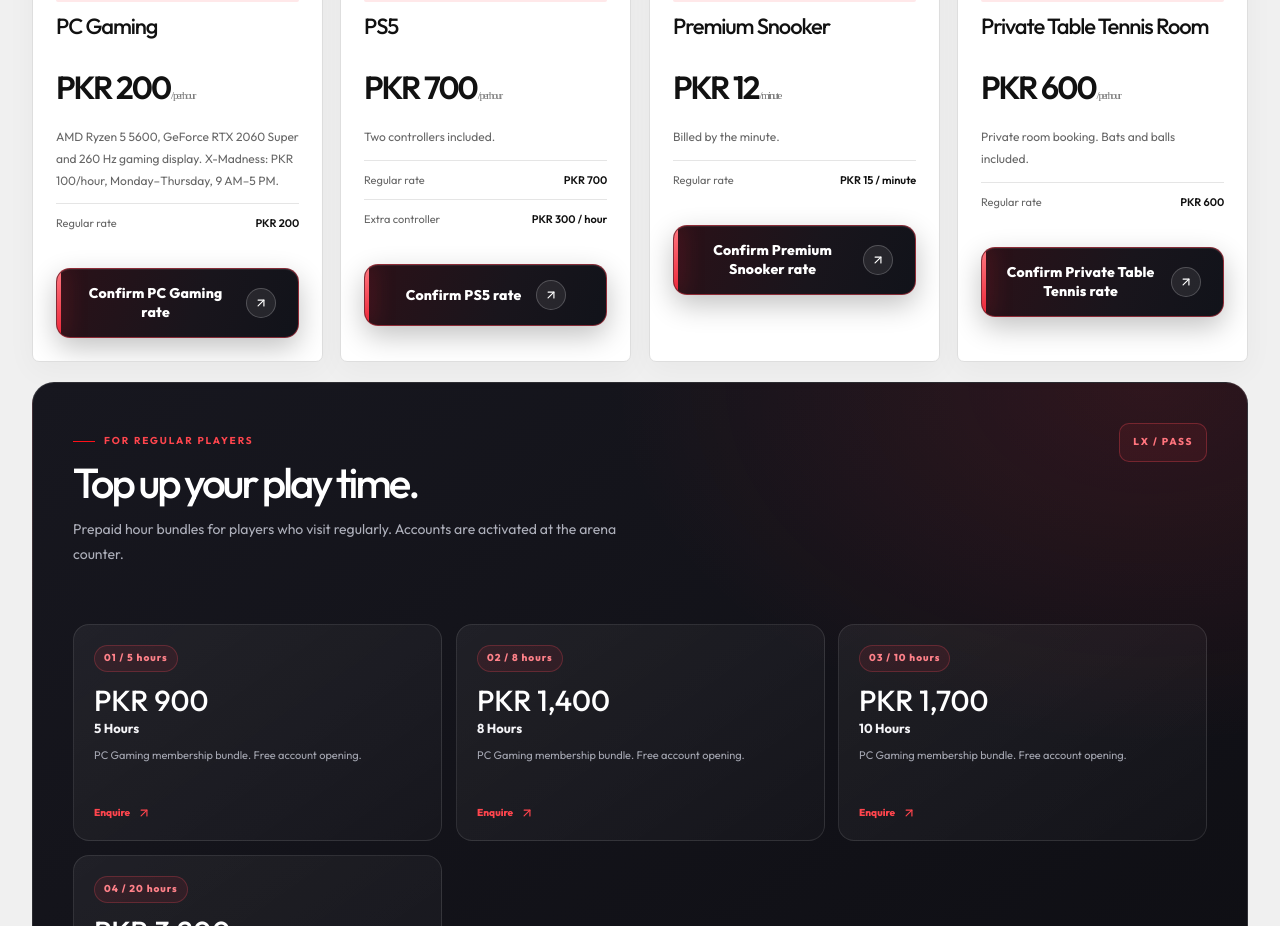
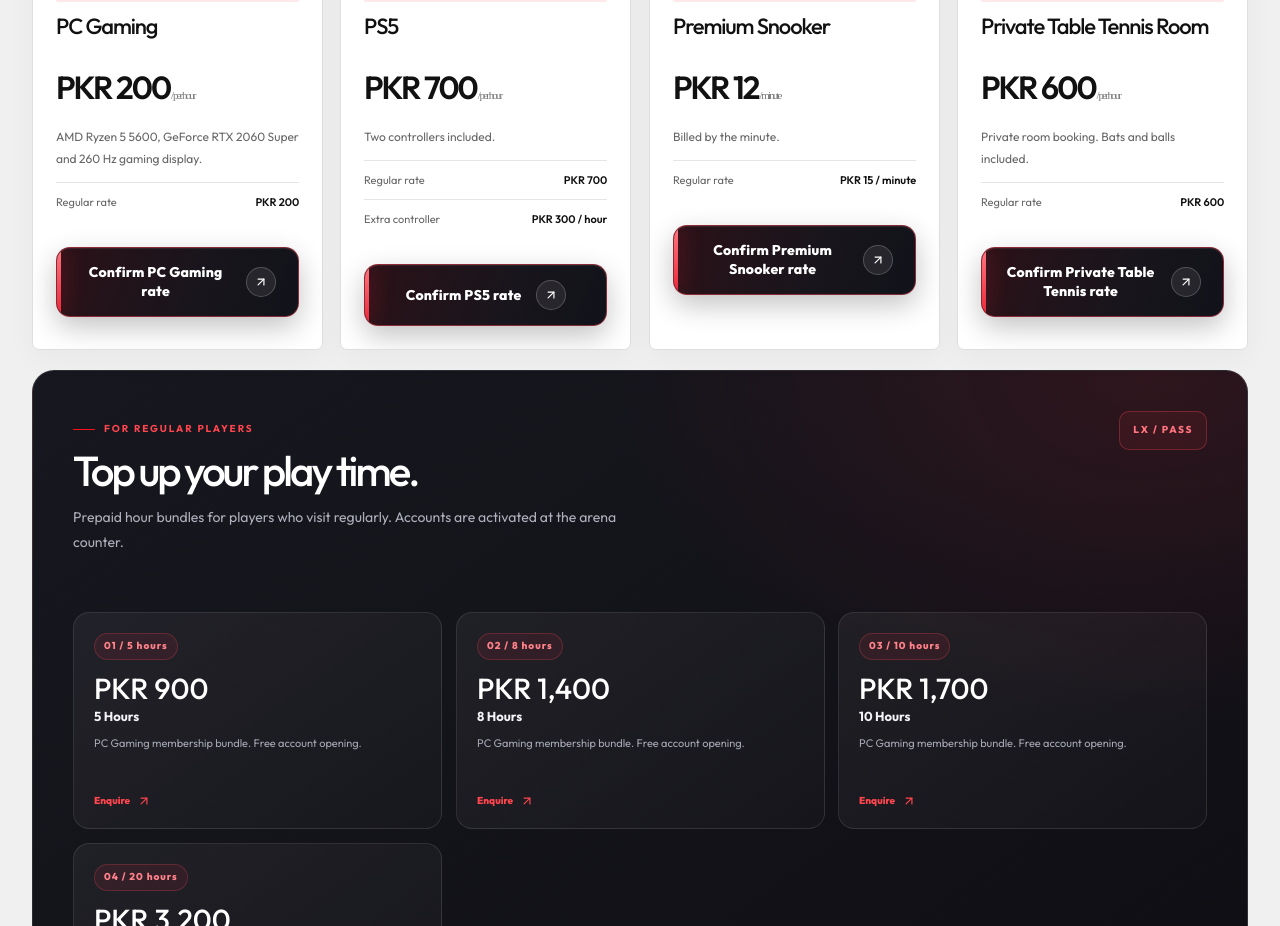
Before and after one commit to syedhussainabbaszaidi/levelxgamingarena, a Next.js app: page / in a window 1280 px wide. Shown: the part 3780-4706 px from the top of the page. Built offline with nearby package versions, Linux system fonts and the light colour scheme.

Commit message:
Keep timed X-Madness offer separate from PC rate details

```diff
--- a/app/data.ts
+++ b/app/data.ts
@@ -71,7 +71,7 @@ export const additionalExperiences = [
 ] as const;
 
 export const hourlyPackages = [
-  { name: "PC Gaming", regular: 200, offer: 200, unit: "per hour", image: "/img/site/pc-gaming.webp", note: "AMD Ryzen 5 5600, GeForce RTX 2060 Super and 260 Hz gaming display. X-Madness: PKR 100/hour, Monday–Thursday, 9 AM–5 PM." },
+  { name: "PC Gaming", regular: 200, offer: 200, unit: "per hour", image: "/img/site/pc-gaming.webp", note: "AMD Ryzen 5 5600, GeForce RTX 2060 Super and 260 Hz gaming display." },
   { name: "PS5", regular: 700, offer: 700, unit: "per hour", image: "/img/site/ps5.webp", note: "Two controllers included." },
   { name: "Premium Snooker", regular: 12, offer: 12, unit: "per minute", image: "/img/site/snooker.webp", note: "Billed by the minute." },
   { name: "Private Table Tennis", regular: 600, offer: 600, unit: "per hour", image: "/img/site/table-tennis.webp", note: "Private room booking. Bats and balls included." },
```
